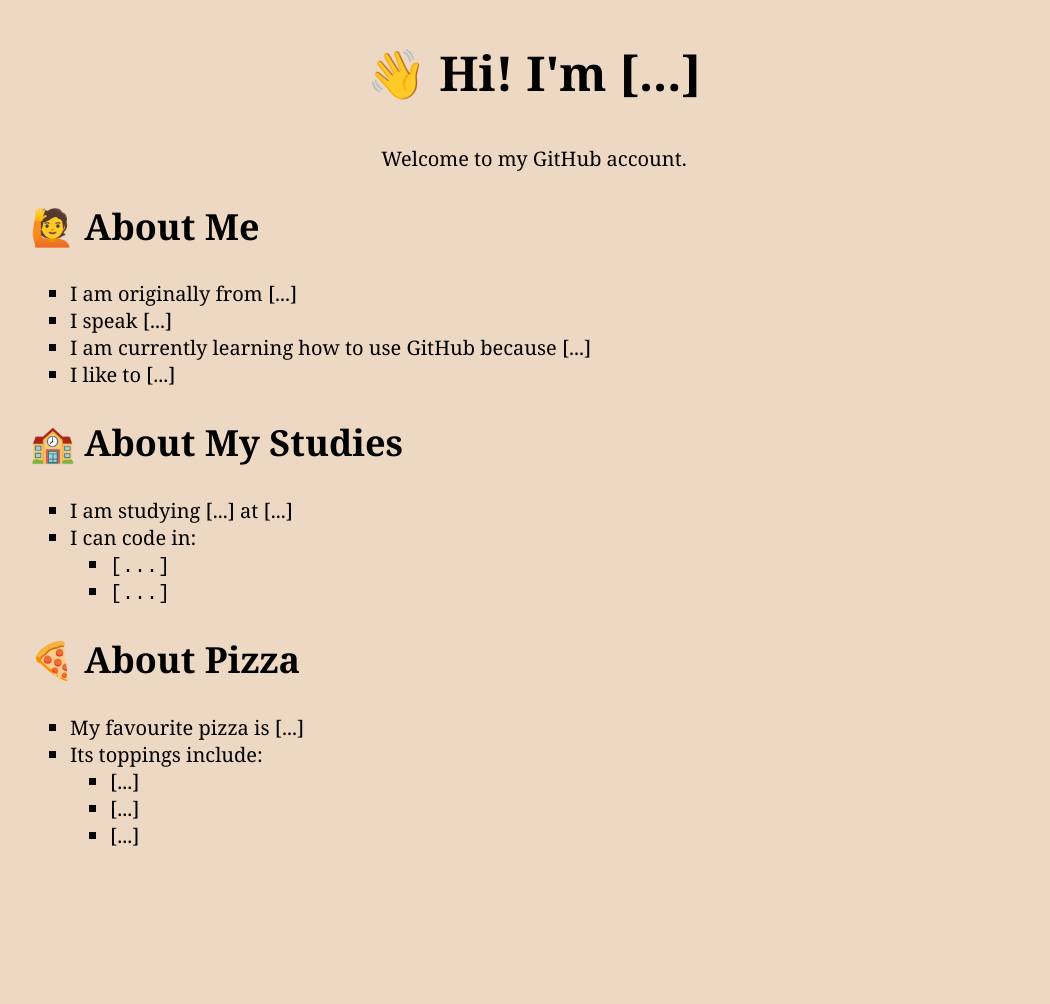
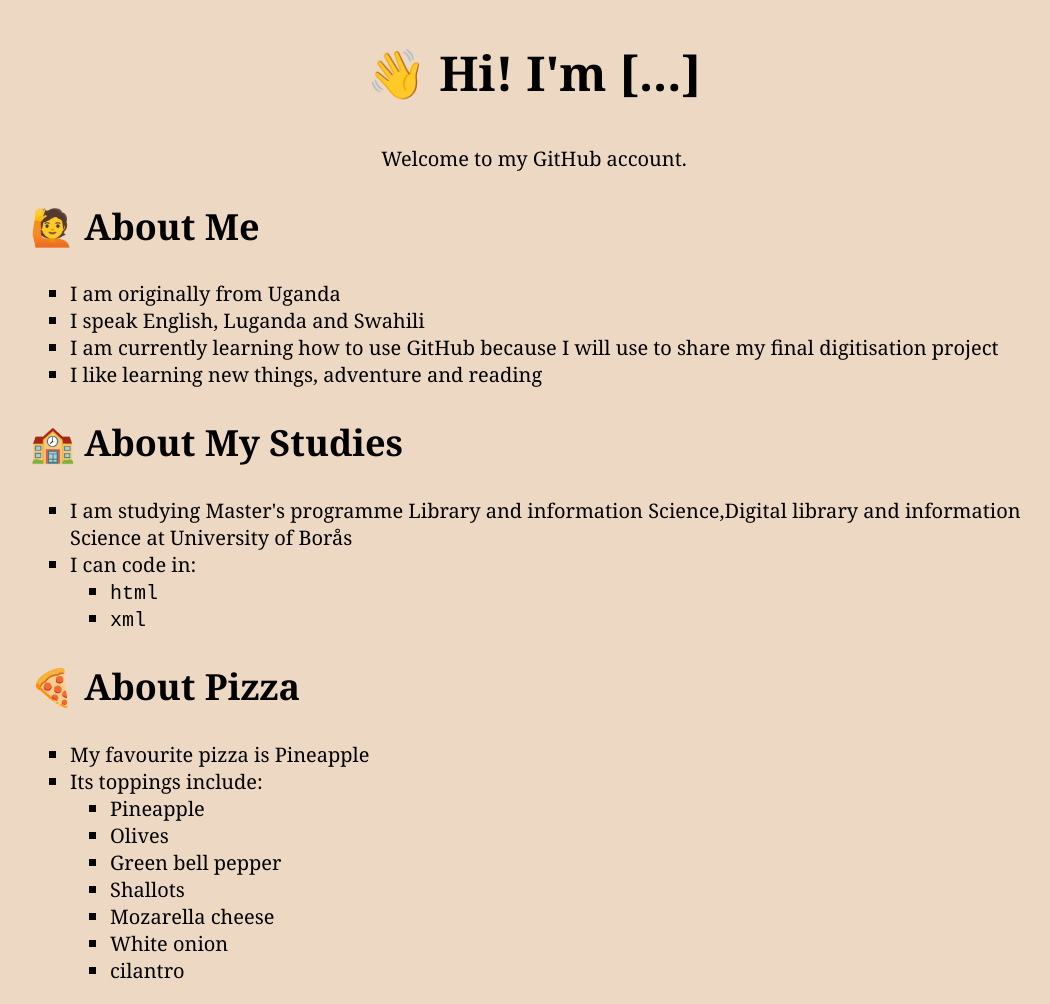
Before and after one commit to nhamexy/About-me, a plain HTML site: page index.html in a window 1280 px wide. Shown: the whole page, without its empty margins (106-1156 px from the left). Before the commit the page ends 869 px from the top, so only its background shows below. Drawn offline with Linux system fonts and the light colour scheme.

Commit message:
Update index.html
Updated Getting there

```diff
--- a/index.html
+++ b/index.html
@@ -15,20 +15,20 @@
         <article>
         <h2>&#128587; About Me</h2>
         <ul>
-            <li>I am originally from [...]</li>
-            <li>I speak [...]</li>
-            <li>I am currently learning how to use GitHub because [...]</li>
-            <li>I like to [...]</li>
+            <li>I am originally from Uganda</li>
+            <li>I speak English, Luganda and Swahili</li>
+            <li>I am currently learning how to use GitHub because I will use to share my final digitisation project</li>
+            <li>I like learning new things, adventure and reading</li>
         </ul>
         </article>
         <article>
         <h2>&#127979; About My Studies </h2>
         <ul>
-            <li>I am studying [...] at [...]</li>
+            <li>I am studying Master's programme Library and information Science,Digital library and information Science at University of Borås</li>
             <li>I can code in:
                 <ul>
-                    <li><code>[...]</code></li>
-                    <li><code>[...]</code></li>
+                    <li><code>html</code></li>
+                    <li><code>xml</code></li>
                 </ul>
             </li>
         </ul>
@@ -36,12 +36,16 @@
         <article>
         <h2>&#127829; About Pizza</h2>
         <ul>
-            <li>My favourite pizza is [...]</li>
+            <li>My favourite pizza is Pineapple</li>
             <li>Its toppings include:
                 <ul>
-                    <li>[...]</li>
-                    <li>[...]</li>
-                    <li>[...]</li>
+                    <li>Pineapple</li>
+                    <li>Olives</li>
+                    <li>Green bell pepper</li>
+                    <li>Shallots</li>
+                    <li>Mozarella cheese</li>
+                    <li>White onion</li>
+                    <li>cilantro</li>
                 </ul>
             </li>
         </ul>
```
